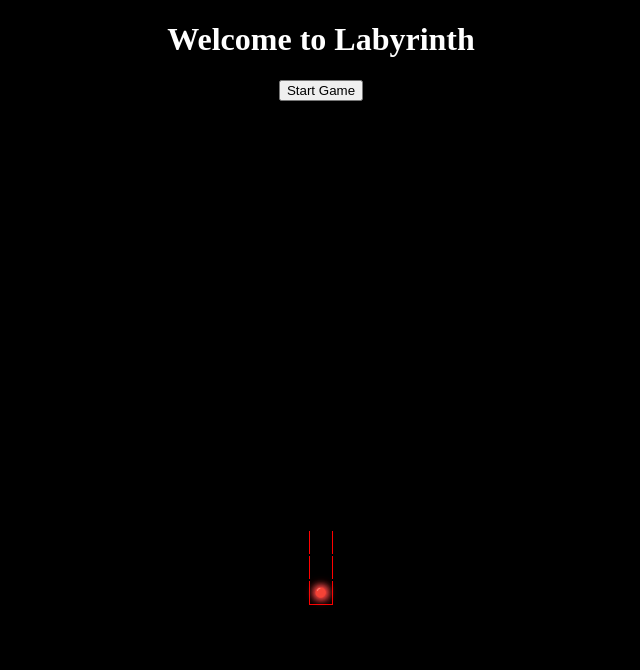
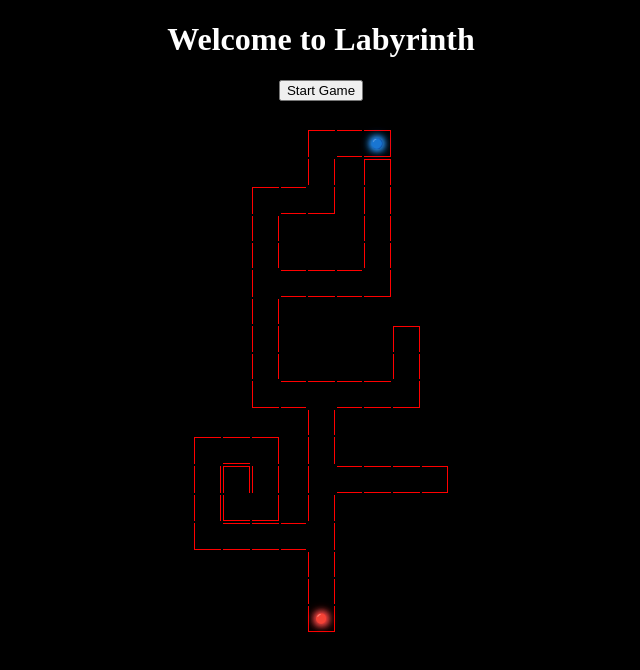
Before and after one commit to OGsoundFX/labyrinth, a plain HTML site: page index.html in a window 1280 px wide. Shown: the whole page, without its empty margins (319-959 px from the left). Drawn offline with Linux system fonts and the light colour scheme.

Commit message:
made the finish line

```diff
--- a/index.html
+++ b/index.html
@@ -29,9 +29,9 @@
           <td class="tile" ></td>
           <td class="tile" ></td>
           <td class="tile" ></td>
-          <td class="tile" ></td>
-          <td class="tile" ></td>
-          <td class="tile" ></td>
+          <td class="tile tile-m" ></td>
+          <td class="tile finish tile-h" ></td>
+          <td class="tile tile-y" id="finish" >🔵</td>
           <td class="tile" ></td>
           <td class="tile" ></td>
           <td class="tile" ></td>
@@ -41,6 +41,71 @@
           <td class="tile" ></td>
           <td class="tile" ></td>
           <td class="tile" ></td>
+          <td class="tile" ></td>
+          <td class="tile tile-p" ></td>
+          <td class="tile" ></td>
+          <td class="tile tile-d" ></td>
+          <td class="tile" ></td>
+          <td class="tile" ></td>
+          <td class="tile" ></td>
+        </tr>
+        <tr>
+          <td class="tile" ></td>
+          <td class="tile" ></td>
+          <td class="tile" ></td>
+          <td class="tile tile-m" ></td>
+          <td class="tile tile-h" ></td>
+          <td class="tile tile-l" ></td>
+          <td class="tile" ></td>
+          <td class="tile tile-p" ></td>
+          <td class="tile" ></td>
+          <td class="tile" ></td>
+          <td class="tile" ></td>
+        </tr>
+        <tr>
+          <td class="tile" ></td>
+          <td class="tile" ></td>
+          <td class="tile" ></td>
+          <td class="tile tile-p" ></td>
+          <td class="tile" ></td>
+          <td class="tile" ></td>
+          <td class="tile" ></td>
+          <td class="tile tile-p" ></td>
+          <td class="tile" ></td>
+          <td class="tile" ></td>
+          <td class="tile" ></td>
+        </tr>
+        <tr>
+          <td class="tile" ></td>
+          <td class="tile" ></td>
+          <td class="tile" ></td>
+          <td class="tile tile-p" ></td>
+          <td class="tile" ></td>
+          <td class="tile" ></td>
+          <td class="tile" ></td>
+          <td class="tile tile-p" ></td>
+          <td class="tile" ></td>
+          <td class="tile" ></td>
+          <td class="tile" ></td>
+        </tr>
+        <tr>
+          <td class="tile" ></td>
+          <td class="tile" ></td>
+          <td class="tile" ></td>
+          <td class="tile tile-0" ></td>
+          <td class="tile tile-h" ></td>
+          <td class="tile tile-h" ></td>
+          <td class="tile tile-h" ></td>
+          <td class="tile tile-l" ></td>
+          <td class="tile" ></td>
+          <td class="tile" ></td>
+          <td class="tile" ></td>
+        </tr>
+        <tr>
+          <td class="tile" ></td>
+          <td class="tile" ></td>
+          <td class="tile" ></td>
+          <td class="tile tile-p" ></td>
           <td class="tile" ></td>
           <td class="tile" ></td>
           <td class="tile" ></td>
@@ -53,12 +118,38 @@
           <td class="tile" ></td>
           <td class="tile" ></td>
           <td class="tile" ></td>
+          <td class="tile tile-p" ></td>
           <td class="tile" ></td>
           <td class="tile" ></td>
           <td class="tile" ></td>
           <td class="tile" ></td>
+          <td class="tile tile-d" ></td>
           <td class="tile" ></td>
           <td class="tile" ></td>
+        </tr>
+        <tr>
+          <td class="tile" ></td>
+          <td class="tile" ></td>
+          <td class="tile" ></td>
+          <td class="tile tile-p" ></td>
+          <td class="tile" ></td>
+          <td class="tile" ></td>
+          <td class="tile" ></td>
+          <td class="tile" ></td>
+          <td class="tile tile-p" ></td>
+          <td class="tile" ></td>
+          <td class="tile" ></td>
+        </tr>
+        <tr>
+          <td class="tile" ></td>
+          <td class="tile" ></td>
+          <td class="tile" ></td>
+          <td class="tile tile-r" ></td>
+          <td class="tile tile-h" ></td>
+          <td class="tile tile-2" ></td>
+          <td class="tile tile-h" ></td>
+          <td class="tile tile-h" ></td>
+          <td class="tile tile-l" ></td>
           <td class="tile" ></td>
           <td class="tile" ></td>
         </tr>
@@ -68,7 +159,7 @@
           <td class="tile" ></td>
           <td class="tile" ></td>
           <td class="tile" ></td>
-          <td class="tile" ></td>
+          <td class="tile tile-p" ></td>
           <td class="tile" ></td>
           <td class="tile" ></td>
           <td class="tile" ></td>
@@ -77,11 +168,11 @@
         </tr>
         <tr>
           <td class="tile" ></td>
+          <td class="tile tile-m" ></td>
+          <td class="tile tile-h" ></td>
+          <td class="tile tile-n" ></td>
           <td class="tile" ></td>
-          <td class="tile" ></td>
-          <td class="tile" ></td>
-          <td class="tile" ></td>
-          <td class="tile" ></td>
+          <td class="tile tile-p" ></td>
           <td class="tile" ></td>
           <td class="tile" ></td>
           <td class="tile" ></td>
@@ -90,11 +181,24 @@
         </tr>
         <tr>
           <td class="tile" ></td>
+          <td class="tile tile-p" ></td>
+          <td class="tile tile-d" ></td>
+          <td class="tile tile-p" ></td>
           <td class="tile" ></td>
+          <td class="tile tile-0" ></td>
+          <td class="tile tile-h" ></td>
+          <td class="tile tile-h" ></td>
+          <td class="tile tile-h" ></td>
+          <td class="tile tile-y" ></td>
           <td class="tile" ></td>
+        </tr>
+        <tr>
           <td class="tile" ></td>
+          <td class="tile tile-p" ></td>
+          <td class="tile tile-r" ></td>
+          <td class="tile tile-l" ></td>
           <td class="tile" ></td>
-          <td class="tile" ></td>
+          <td class="tile tile-p" ></td>
           <td class="tile" ></td>
           <td class="tile" ></td>
           <td class="tile" ></td>
@@ -103,128 +207,11 @@
         </tr>
         <tr>
           <td class="tile" ></td>
-          <td class="tile" ></td>
-          <td class="tile" ></td>
-          <td class="tile" ></td>
-          <td class="tile" ></td>
-          <td class="tile" ></td>
-          <td class="tile" ></td>
-          <td class="tile" ></td>
-          <td class="tile" ></td>
-          <td class="tile" ></td>
-          <td class="tile" ></td>
-        </tr>
-        <tr>
-          <td class="tile" ></td>
-          <td class="tile" ></td>
-          <td class="tile" ></td>
-          <td class="tile" ></td>
-          <td class="tile" ></td>
-          <td class="tile" ></td>
-          <td class="tile" ></td>
-          <td class="tile" ></td>
-          <td class="tile" ></td>
-          <td class="tile" ></td>
-          <td class="tile" ></td>
-        </tr>
-        <tr>
-          <td class="tile" ></td>
-          <td class="tile" ></td>
-          <td class="tile" ></td>
-          <td class="tile" ></td>
-          <td class="tile" ></td>
-          <td class="tile" ></td>
-          <td class="tile" ></td>
-          <td class="tile" ></td>
-          <td class="tile" ></td>
-          <td class="tile" ></td>
-          <td class="tile" ></td>
-        </tr>
-        <tr>
-          <td class="tile" ></td>
-          <td class="tile" ></td>
-          <td class="tile" ></td>
-          <td class="tile" ></td>
-          <td class="tile" ></td>
-          <td class="tile" ></td>
-          <td class="tile" ></td>
-          <td class="tile" ></td>
-          <td class="tile" ></td>
-          <td class="tile" ></td>
-          <td class="tile" ></td>
-        </tr>
-        <tr>
-          <td class="tile" ></td>
-          <td class="tile" ></td>
-          <td class="tile" ></td>
-          <td class="tile" ></td>
-          <td class="tile" ></td>
-          <td class="tile" ></td>
-          <td class="tile" ></td>
-          <td class="tile" ></td>
-          <td class="tile" ></td>
-          <td class="tile" ></td>
-          <td class="tile" ></td>
-        </tr>
-        <tr>
-          <td class="tile" ></td>
-          <td class="tile" ></td>
-          <td class="tile" ></td>
-          <td class="tile" ></td>
-          <td class="tile" ></td>
-          <td class="tile" ></td>
-          <td class="tile" ></td>
-          <td class="tile" ></td>
-          <td class="tile" ></td>
-          <td class="tile" ></td>
-          <td class="tile" ></td>
-        </tr>
-        <tr>
-          <td class="tile" ></td>
-          <td class="tile" ></td>
-          <td class="tile" ></td>
-          <td class="tile" ></td>
-          <td class="tile" ></td>
-          <td class="tile" ></td>
-          <td class="tile" ></td>
-          <td class="tile" ></td>
-          <td class="tile" ></td>
-          <td class="tile" ></td>
-          <td class="tile" ></td>
-        </tr>
-        <tr>
-          <td class="tile" ></td>
-          <td class="tile" ></td>
-          <td class="tile" ></td>
-          <td class="tile" ></td>
-          <td class="tile" ></td>
-          <td class="tile" ></td>
-          <td class="tile" ></td>
-          <td class="tile" ></td>
-          <td class="tile" ></td>
-          <td class="tile" ></td>
-          <td class="tile" ></td>
-        </tr>
-        <tr>
-          <td class="tile" ></td>
-          <td class="tile" ></td>
-          <td class="tile" ></td>
-          <td class="tile" ></td>
-          <td class="tile" ></td>
-          <td class="tile" ></td>
-          <td class="tile" ></td>
-          <td class="tile" ></td>
-          <td class="tile" ></td>
-          <td class="tile" ></td>
-          <td class="tile" ></td>
-        </tr>
-        <tr>
-          <td class="tile" ></td>
-          <td class="tile" ></td>
-          <td class="tile" ></td>
-          <td class="tile" ></td>
-          <td class="tile" ></td>
-          <td class="tile" ></td>
+          <td class="tile tile-r" ></td>
+          <td class="tile tile-h" ></td>
+          <td class="tile tile-h" ></td>
+          <td class="tile tile-h" ></td>
+          <td class="tile tile-1" ></td>
           <td class="tile" ></td>
           <td class="tile" ></td>
           <td class="tile" ></td>
@@ -262,7 +249,21 @@
           <td class="tile" ></td>
           <td class="tile" ></td>
           <td class="tile" ></td>
-          <td class="tile" ></td><td class="tile tile-u" id="player" >🔴</td>
+          <td class="tile" ></td>
+          <td class="tile tile-u" id="player" >🔴</td>
+          <td class="tile" ></td>
+          <td class="tile" ></td>
+          <td class="tile" ></td>
+          <td class="tile" ></td>
+          <td class="tile" ></td>
+        </tr>
+        <tr>
+          <td class="tile" ></td>
+          <td class="tile" ></td>
+          <td class="tile" ></td>
+          <td class="tile" ></td>
+          <td class="tile" ></td>
+          <td class="tile" ></td>
           <td class="tile" ></td>
           <td class="tile" ></td>
           <td class="tile" ></td>
--- a/style.css
+++ b/style.css
@@ -20,7 +20,6 @@ table {
 
 #player {
   font-size: 10px;
-  color: #fff;
   text-align: center;
   -webkit-animation: glow .8s ease-in-out infinite alternate;
   -moz-animation: glow .8s ease-in-out infinite alternate;
@@ -37,22 +36,98 @@ table {
   }
 }
 
+#finish {
+  font-size: 10px;
+  text-align: center;
+  -webkit-animation: glowa .8s ease-in-out infinite alternate;
+  -moz-animation: glowa .8s ease-in-out infinite alternate;
+  animation: glowa .8s ease-in-out infinite alternate;
+}
+
+@-webkit-keyframes glowa {
+  from {
+    text-shadow:0 0 6px #2686de, 0 0 8px #2686de, 0 0 10px #2686de, 0 0 12px #2686de, 0 0 14px #2686de;
+  }
+
+  to {
+    text-shadow:0 0 2px #2686de, 0 0 4px #2686de;
+  }
+}
+
 .tile {
-  border: solid black 1px;
-  height: 1.5vw;
-  width: 1.5vw;
+  height: 1.8vw;
+  width: 1.8vw;
 }
 
 .tile-u {
   border-left: solid red 1px;
   border-right: solid red 1px;
   border-bottom: solid red 1px;
-  border-top: none;
 }
 
 .tile-p {
   border-left: solid red 1px;
   border-right: solid red 1px;
-  border-top: none;
-  border-bottom: none;
 }
+
+.tile-r {
+  border-left: solid red 1px;
+  border-bottom: solid red 1px;
+}
+
+.tile-l {
+  border-right: solid red 1px;
+  border-bottom: solid red 1px;
+}
+
+.tile-m {
+  border-top: solid red 1px;
+  border-left: solid red 1px;
+}
+
+.tile-n {
+  border-top: solid red 1px;
+  border-right: solid red 1px;
+}
+
+.tile-d {
+  border-top: solid red 1px;
+  border-left: solid red 1px;
+  border-right: solid red 1px;
+}
+
+.tile-0 {
+  border-left: solid red 1px;
+}
+
+.tile-1 {
+  border-right: solid red 1px;
+}
+
+.tile-2 {
+  border-top: solid red 1px;
+}
+
+.tile-3 {
+  border-bottom: solid red 1px;
+}
+
+.tile-4 {
+}
+
+.tile-h {
+  border-top: solid red 1px;
+  border-bottom: solid red 1px;
+}
+
+.tile-x {
+  border-top: solid red 1px;
+  border-bottom: solid red 1px;
+  border-left: solid red 1px;
+}
+
+.tile-y {
+  border-top: solid red 1px;
+  border-bottom: solid red 1px;
+  border-right: solid red 1px;
+}
```
Also changed, not shown: main.js (+9 -53 lines).
